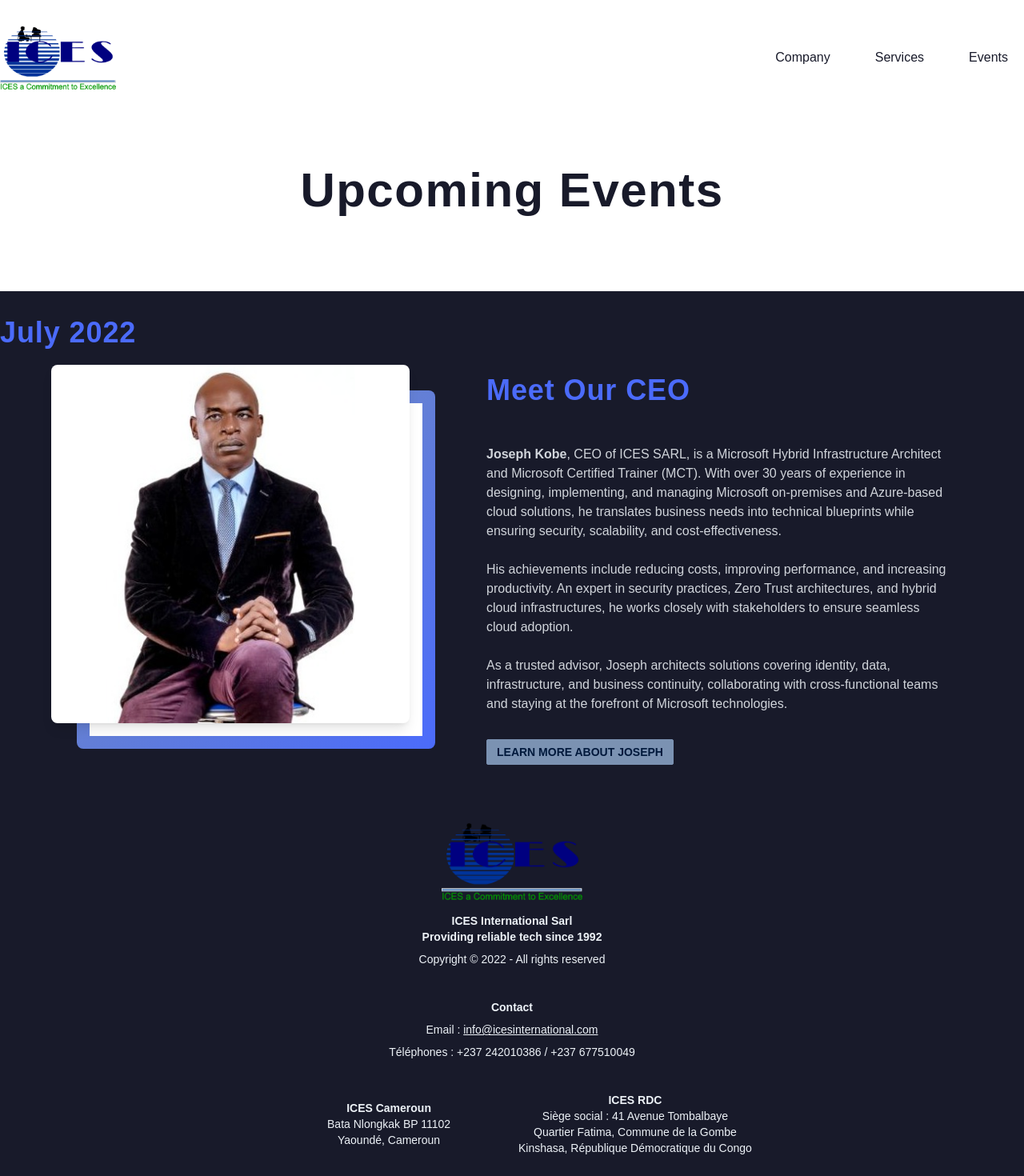
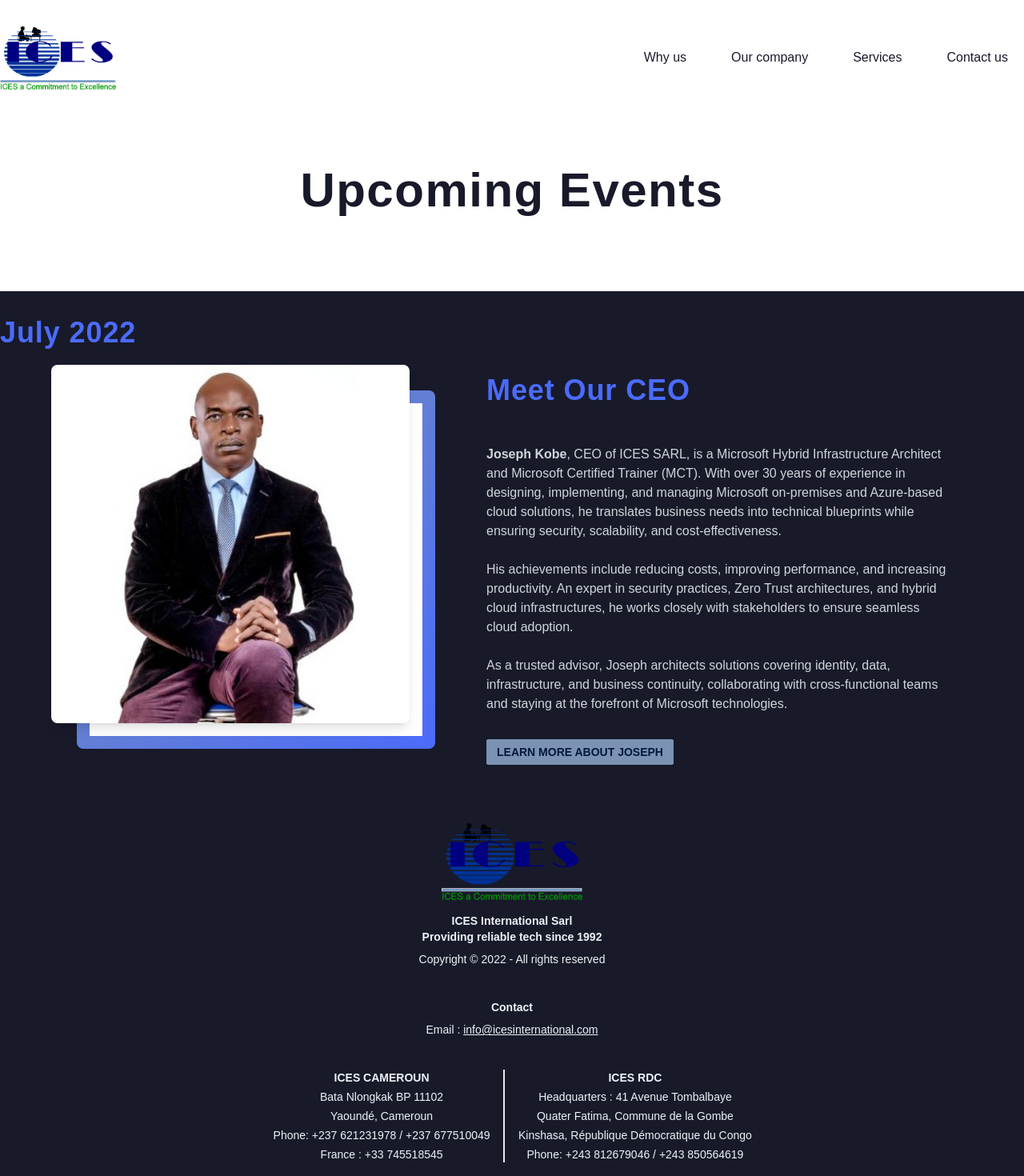
Before and after one commit to yvesjordan06/ices-international, a Nuxt app: page /events in a window 1280 px wide. Shown: the top 1470 px of the page at 80% size. Built offline with nearby package versions, Linux system fonts and the light colour scheme; a web font is replaced by a local one.

Commit message:
ameliortions

```diff
--- a/components/Footer.vue
+++ b/components/Footer.vue
@@ -1,5 +1,5 @@
 <template>
-  <footer class="p-10 footer footer-center bg-neutral text-neutral-content">
+  <footer class="p-10 footer footer-center bg-neutral text-neutral-content" id="contact">
     <div>
       <Logo class="w-44" />
       <p class="mt-2 font-bold">
@@ -17,21 +17,25 @@
           info@icesinternational.com
         </a>
       </p>
-      <p>Téléphones : +237 242010386 / +237 677510049</p>
+      <!-- <p>Téléphones : +237 242010386 / +237 677510049</p> -->
     </div>
 
     <!-- Bloc adresses -->
-    <div class="grid gap-4 text-sm text-center md:grid-cols-2">
-      <div>
-        <p class="font-bold">ICES Cameroun</p>
+    <div class="grid gap-4 text-center md:grid-cols-2">
+      <div class="space-y-1 border-r md:border-r-2 pr-4">
+        <p class="font-bold">ICES CAMEROUN</p>
         <p>Bata Nlongkak BP 11102</p>
         <p>Yaoundé, Cameroun</p>
+        <p>Phone: +237 621231978 / +237 677510049</p>
+        <p>France : +33 745518545</p>
       </div>
-      <div>
-        <p class="font-bold">ICES RDC</p>
-        <p>Siège social : 41 Avenue Tombalbaye</p>
-        <p>Quartier Fatima, Commune de la Gombe</p>
+
+      <div class="space-y-1">
+        <p class="font-bold text-md">ICES RDC</p>
+        <p>Headquarters : 41 Avenue Tombalbaye</p>
+        <p>Quater Fatima, Commune de la Gombe</p>
         <p>Kinshasa, République Démocratique du Congo</p>
+        <p>Phone: +243 812679046 / +243 850564619</p>
       </div>
     </div>
 
--- a/components/NavBar.vue
+++ b/components/NavBar.vue
@@ -5,9 +5,11 @@
       <ul
         class="flex gap-4 [&>li]:px-5 [&>li:hover]:text-secondary [&>li]:cursor-pointer"
       >
-        <li><a href="/#company">Company</a></li>
+        <li><a href="/#company">Why us</a></li>
+        <li><a href="/#company2">Our company</a></li>
         <li><a href="/#services">Services</a></li>
-        <li><nuxt-link to="/events">Events</nuxt-link></li>
+        <li><a href="/#contact">Contact us</a></li>
+        <!-- <li><nuxt-link to="/events">Events</nuxt-link></li> -->
       </ul>
     </div>
   </div>
--- a/pages/index.vue
+++ b/pages/index.vue
@@ -2,7 +2,7 @@
   <div class="w-full overflow-hidden">
     <section
       class="w-full bg-no-repeat bg-cover"
-      style="background-image: url('/images/bg1.png')"
+      style="background-image: url('/images/bg1.png')" id="home"
     >
       <div class="w-full h-full">
         <NavBar class="text-white" />
@@ -24,7 +24,7 @@
       </div>
     </section>
 
-    <section class="relative z-10 w-full p-16" id="company">
+    <section class="relative z-10 w-full p-16" id="company2">
       <div class="container mx-auto">
         <h3
           class="text-base font-bold tracking-wide text-center uppercase text-primary"
```
Also changed, not shown: 2 other files (tests, documents, lock files or other folders).
